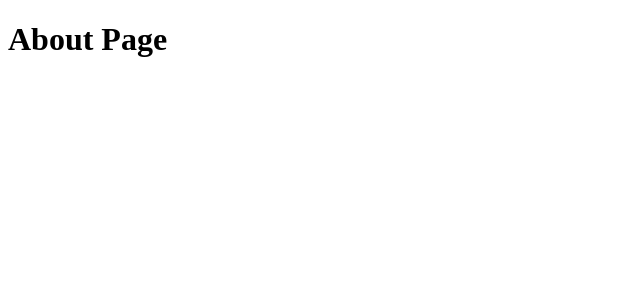
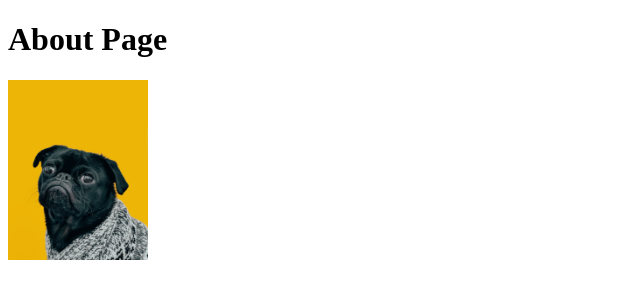
Before and after one commit to Arc01Bot/git_test, a plain HTML site: page odin-links-and-images/pages/about.html in a window 1280 px wide. Shown: the whole page, without its empty margins (0-640 px from the left). Drawn offline with Linux system fonts and the light colour scheme.

Commit message:
Practice adding image

```diff
--- a/odin-links-and-images/pages/about.html
+++ b/odin-links-and-images/pages/about.html
@@ -4,11 +4,9 @@
         <meta charset="utf-8">
         <meta name="viewport" content="device-width, initial-scale=1.0">
         <title>Odin Links and Images</title>
-
     </head>
     <body>
         <h1>About Page</h1>
-
+        <img src="../images/dog.jpg" alt="Image of a dog" height="180" width="140">
     </body>
-
 </html>
```
